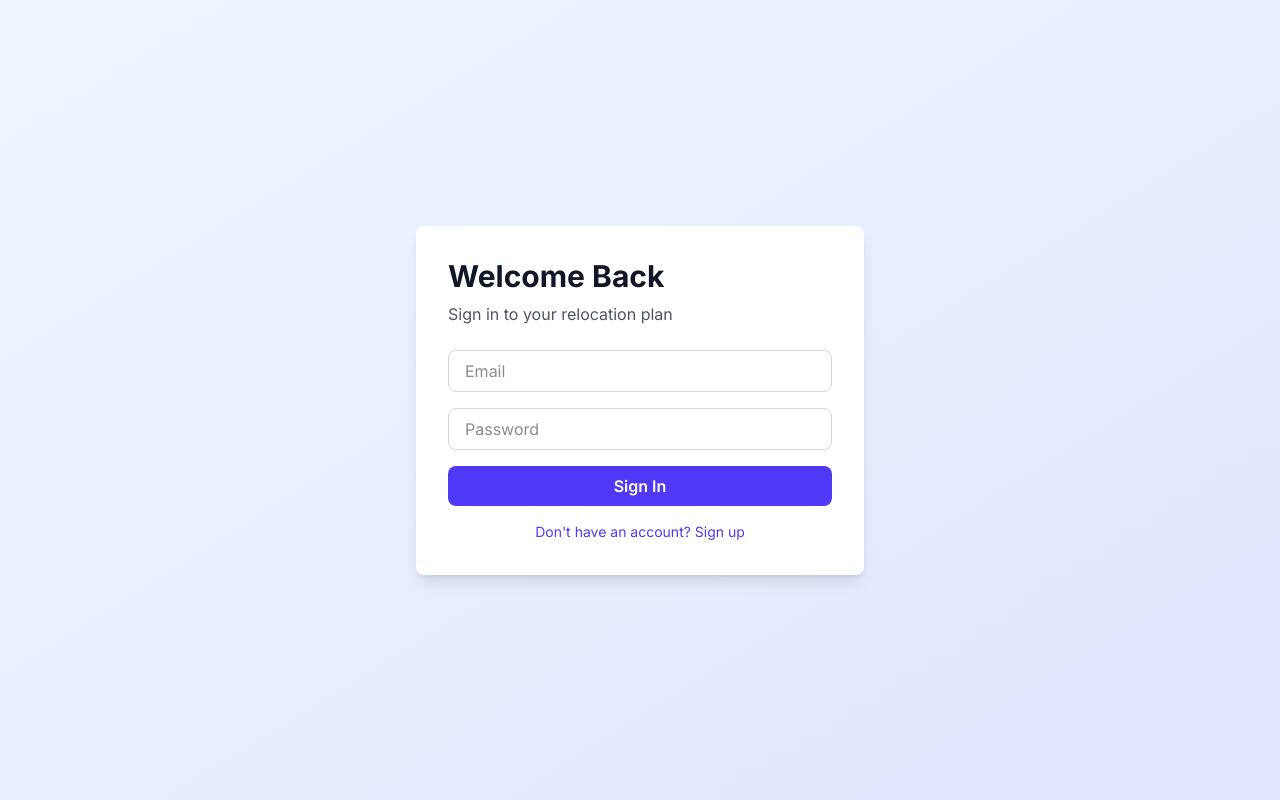
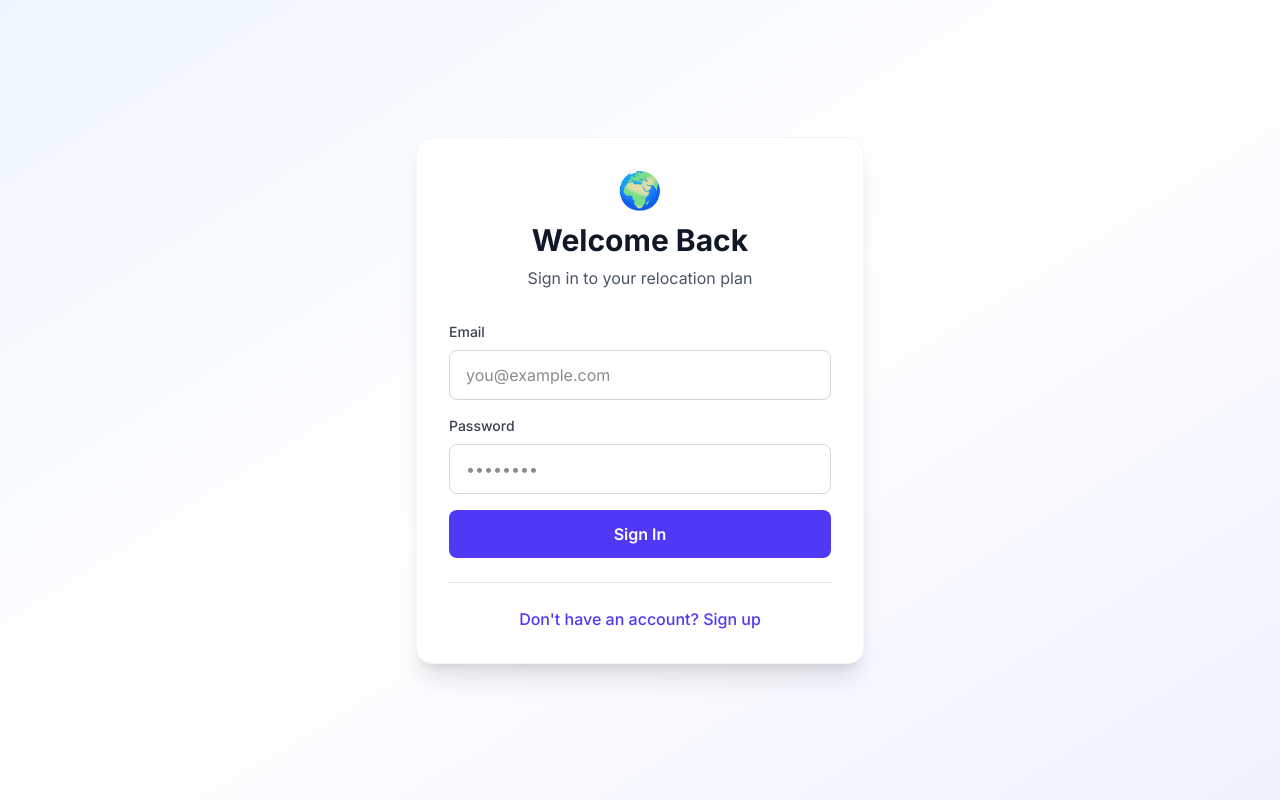
Before and after one commit to JasKay/japaAI, a Next.js app: page /auth in a window 1280 px wide. Built offline with nearby package versions, Linux system fonts and the light colour scheme; no server answers.

Commit message:
Remove email confirmation - zero friction signup

```diff
--- a/app/auth/page.tsx
+++ b/app/auth/page.tsx
@@ -24,66 +24,89 @@ export default function Auth() {
           password,
         })
         if (error) throw error
-        setError('Check your email for confirmation link')
+        // Straight to onboarding - no email confirmation
+        router.push('/onboarding')
       } else {
         const { error } = await supabase.auth.signInWithPassword({
           email,
           password,
         })
         if (error) throw error
-        router.push('/onboarding')
+        router.push('/dashboard')
       }
     } catch (err: any) {
-      setError(err.message)
+      setError(err.message || 'An error occurred')
     } finally {
       setLoading(false)
     }
   }
 
   return (
-    <div className="min-h-screen flex items-center justify-center bg-gradient-to-br from-blue-50 to-indigo-100">
-      <div className="bg-white p-8 rounded-lg shadow-lg w-full max-w-md">
+    <div className="min-h-screen flex items-center justify-center bg-gradient-to-br from-blue-50 via-white to-indigo-50 px-4">
+      <div className="bg-white p-8 rounded-2xl shadow-xl w-full max-w-md border border-gray-100">
+        <div className="text-center mb-8">
+          <div className="text-4xl mb-3">🌍</div>
           <h1 className="text-3xl font-bold mb-2 text-gray-900">
             {isSignup ? 'Start Your Journey' : 'Welcome Back'}
           </h1>
-        <p className="text-gray-600 mb-6">
+          <p className="text-gray-600">
             {isSignup
               ? 'Move to the UK with confidence'
               : 'Sign in to your relocation plan'}
           </p>
+        </div>
 
         <form onSubmit={handleAuth} className="space-y-4">
+          <div>
+            <label className="block text-sm font-medium text-gray-700 mb-2">
+              Email
+            </label>
             <input
               type="email"
-            placeholder="Email"
+              placeholder="you@example.com"
               value={email}
               onChange={(e) => setEmail(e.target.value)}
-            className="w-full px-4 py-2 border border-gray-300 rounded-lg focus:outline-none focus:ring-2 focus:ring-indigo-500"
+              className="w-full px-4 py-3 border border-gray-300 rounded-lg focus:outline-none focus:ring-2 focus:ring-indigo-500 focus:border-transparent"
               required
             />
+          </div>
+
+          <div>
+            <label className="block text-sm font-medium text-gray-700 mb-2">
+              Password
+            </label>
             <input
               type="password"
-            placeholder="Password"
+              placeholder="••••••••"
               value={password}
               onChange={(e) => setPassword(e.target.value)}
-            className="w-full px-4 py-2 border border-gray-300 rounded-lg focus:outline-none focus:ring-2 focus:ring-indigo-500"
+              className="w-full px-4 py-3 border border-gray-300 rounded-lg focus:outline-none focus:ring-2 focus:ring-indigo-500 focus:border-transparent"
               required
             />
+          </div>
 
-          {error && <p className="text-red-500 text-sm">{error}</p>}
+          {error && (
+            <div className="p-4 bg-red-50 border border-red-200 rounded-lg">
+              <p className="text-red-700 text-sm">{error}</p>
+            </div>
+          )}
 
           <button
             type="submit"
             disabled={loading}
-            className="w-full bg-indigo-600 text-white py-2 rounded-lg font-semibold hover:bg-indigo-700 disabled:opacity-50"
+            className="w-full bg-indigo-600 text-white py-3 rounded-lg font-semibold hover:bg-indigo-700 disabled:opacity-50 disabled:cursor-not-allowed transition"
           >
             {loading ? 'Loading...' : isSignup ? 'Create Account' : 'Sign In'}
           </button>
         </form>
 
+        <div className="mt-6 pt-6 border-t border-gray-200">
           <button
-          onClick={() => setIsSignup(!isSignup)}
-          className="w-full mt-4 text-indigo-600 hover:text-indigo-700 text-sm"
+            onClick={() => {
+              setIsSignup(!isSignup)
+              setError('')
+            }}
+            className="w-full text-center text-indigo-600 hover:text-indigo-700 font-medium"
           >
             {isSignup
               ? 'Already have an account? Sign in'
@@ -91,5 +114,6 @@ export default function Auth() {
           </button>
         </div>
       </div>
+    </div>
   )
 }
```
Lines whose indentation alone changed are shown as unchanged.
